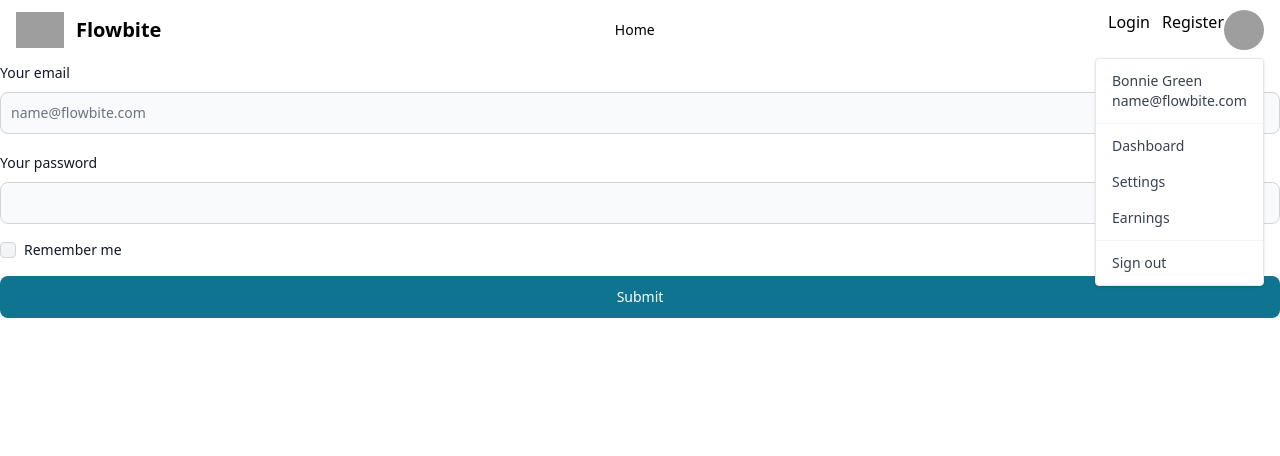
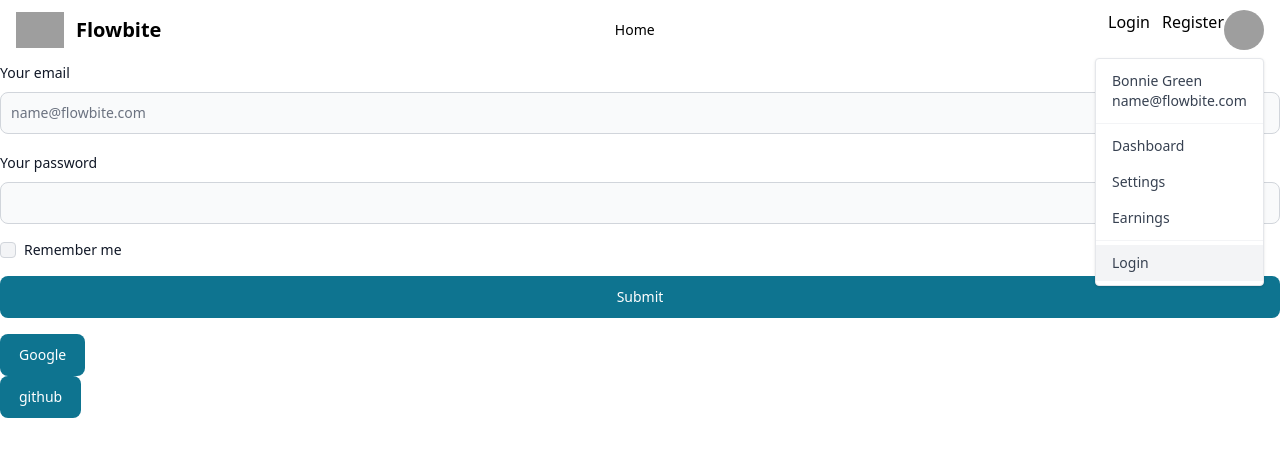
Before and after one commit to FAHIMXGG/Chef-clint, a React (Vite) app: page /login in a window 1280 px wide. Both pictures are taken after a click on the button 1244 px from the left and 30 px from the top of the page. Shown: the top 456 px of the page. Built offline with nearby package versions, Linux system fonts and the light colour scheme; no server answers; grey boxes are pictures that could not be loaded.

Commit message:
google and github auth

```diff
--- a/src/Shared/NavBar/NavBar.jsx
+++ b/src/Shared/NavBar/NavBar.jsx
@@ -1,8 +1,18 @@
 import { Avatar, Dropdown, Navbar } from 'flowbite-react';
-import React from 'react';
+import React, { useContext } from 'react';
 import { Link } from 'react-router-dom';
+import { AuthContext } from '../../provider/AuthProvider';
 
 const NavBar = () => {
+
+    const {user, logOut} = useContext(AuthContext)
+
+    const handleLogOut = () =>{
+        logOut()
+        .then()
+        .catch(error => console.log(error))
+    }
+
     return (
         <div>
             <Navbar
@@ -49,7 +59,11 @@ const NavBar = () => {
                         </Dropdown.Item>
                         <Dropdown.Divider />
                         <Dropdown.Item>
-                            Sign out
+                            {
+                                user ?
+                                <Link onClick={handleLogOut}>Logout</Link> :
+                                <Link to="/login">Login</Link>
+                            }
                         </Dropdown.Item>
                     </Dropdown>
                     <Navbar.Toggle />
--- a/src/page/login/Login/Login.jsx
+++ b/src/page/login/Login/Login.jsx
@@ -1,10 +1,57 @@
 import { Button, Checkbox, Label, TextInput } from 'flowbite-react';
-import React from 'react';
+import React, { useContext } from 'react';
+import { AuthContext } from '../../../provider/AuthProvider';
 
 const Login = () => {
+
+    const { signIn, googleSignIn, gitHubSignIn } = useContext(AuthContext);
+
+    const handleLogin = event => {
+        event.preventDefault();
+        const form = event.target;
+        const email = form.email.value;
+        const password = form.password.value;
+        console.log(email, password);
+
+        signIn(email, password)
+            .then(result => {
+                const loggedUser = result.user;
+                console.log(loggedUser);
+                navigate(from, { replace: true })
+            })
+            .catch(error => {
+                console.log(error);
+            })
+    }
+
+    const handleGoogleSignIn = () => {
+        googleSignIn()
+            .then(result => {
+                const loggedInUser = result.user;
+                console.log(loggedInUser);
+                navigate(from, { replace: true })
+            })
+            .catch(error => {
+                console.log('error', error.message)
+            })
+    }
+
+    const handleGitHubSignIn = () => {
+        gitHubSignIn()
+            .then(result => {
+                const loggedInUser = result.user;
+                console.log(loggedInUser);
+                navigate(from, { replace: true })
+            })
+            .catch(error => {
+                console.log('error', error.message)
+            })
+    }
+
+
     return (
         <div>
-            <form className="flex flex-col gap-4">
+            <form onSubmit={handleLogin} className="flex flex-col gap-4">
                 <div>
                     <div className="mb-2 block">
                         <Label
@@ -44,6 +91,10 @@ const Login = () => {
                 <Button type="submit">
                     Submit
                 </Button>
+                <div>
+                    <Button onClick={handleGoogleSignIn}>Google</Button>
+                    <Button onClick={handleGitHubSignIn}>github</Button>
+                </div>
             </form>
         </div>
     );
```
